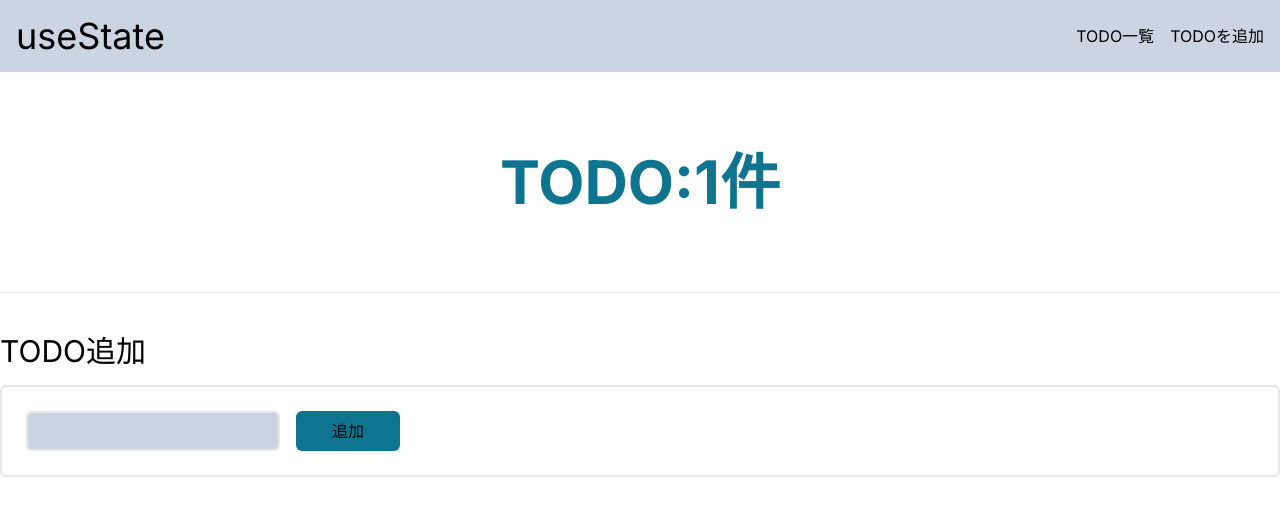
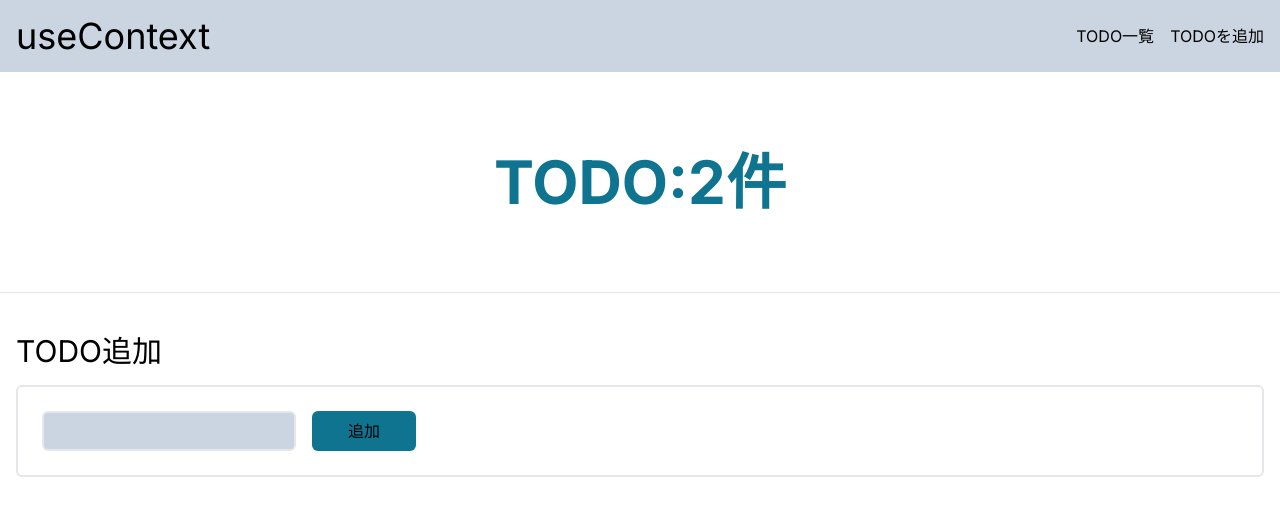
Before and after one commit to hi-lee-mon/state-management, a Next.js app: page /add in a window 1280 px wide. Shown: the top 516 px of the page. Built offline with nearby package versions, Linux system fonts and the light colour scheme.

Commit message:
contextを使用した状態管理の方法

```diff
--- a/src/component/Header.tsx
+++ b/src/component/Header.tsx
@@ -1,25 +1,23 @@
-import { Todo } from '@/types';
 import Link from 'next/link';
 import { FC } from 'react';
 import { TodoCounter } from './TodoCounter';
+import { useTodosContext } from '@/context/todosContext';
 
-type Props = {
-  todoCount: number;
-};
-
-export const Header: FC<Props> = ({ todoCount }) => {
+export const Header: FC = () => {
+  // 実際、UIにしか関心がないheaderのような共通的なコンポーネント内でカスタムフックは使わないほうがよい。カスタムフックに依存するため、機能を意識したつくりになるし副作用が生まれることでテストがしづらい。
+  const todos = useTodosContext();
   return (
     <header>
       <nav className="flex items-center bg-slate-300 p-4">
         <h1 className="text-4xl flex-1">
-          <Link href="/">useState</Link>
+          <Link href="/">useContext</Link>
         </h1>
         <div className="flex gap-4">
           <Link href="/">TODO一覧</Link>
           <Link href="/add">TODOを追加</Link>
         </div>
       </nav>
-      <TodoCounter todoCount={todoCount} />
+      <TodoCounter todoCount={todos.length} />
       <hr />
     </header>
   );
--- a/src/component/Layout.tsx
+++ b/src/component/Layout.tsx
@@ -3,14 +3,13 @@ import { Header } from './Header';
 
 type Props = {
   children: ReactNode;
-  todoCount: number;
 };
 
-export const Layout: FC<Props> = ({ children, todoCount }) => {
+export const Layout: FC<Props> = ({ children }) => {
   return (
     <>
-      <Header todoCount={todoCount} />
-      <main className="container mx-auto py-10">{children}</main>
+      <Header />
+      <main className="container mx-auto px-4 py-10">{children}</main>
     </>
   );
 };
--- /dev/null
+++ b/src/context/todosContext.tsx
@@ -0,0 +1,79 @@
+import { Todo } from '@/types';
+import { useState, createContext, useContext, ReactNode, useMemo, useCallback } from 'react';
+
+const INITIAL_TODOS: Todo[] = [
+  { id: 1, text: 'hoge', isDone: true },
+  { id: 2, text: 'huga', isDone: false },
+];
+const INITIAL_FN = () => {
+  throw Error('No default value');
+};
+
+/**
+ * createContextの引数でuseContextの戻り値の初期値を設定できる
+ * ただし.Providerで行ったvalueの設定が優先される
+ * 基本的にはどちらも設定しておき上書きを前提とするsetTodosのような処理は使用されてはいけないのでErrorをthrowするように設定すると良い
+ */
+const TodosContext = createContext(INITIAL_TODOS);
+const TodosDispatchContext = createContext<{
+  toggleIsDone: (id: number) => void;
+  addTodo: (text: string) => void;
+}>({
+  toggleIsDone: INITIAL_FN,
+  addTodo: INITIAL_FN,
+});
+
+/**
+ * Tips:パフォーマンスチューニング
+ * stateとsetStateを別々のvalueで渡すことでsetStateだけしか受けとらないコンポーネントの再レンダリングを抑えることができる。
+ */
+export const useTodosContext = () => useContext(TodosContext);
+export const useTodosDispatchContext = () => useContext(TodosDispatchContext);
+
+export const TodosProvider = ({ children }: { children: ReactNode }) => {
+  console.info(
+    'stateの更新によってProviderコンポーネントは再レンダリングされる。この影響でaddTodoなどが再生成されるためuseCallbackとuseMemoを利用する'
+  );
+  const [todos, setTodos] = useState<Todo[]>(INITIAL_TODOS);
+
+  /**
+   * 基本的にロジックはコンポーネント側ではなくstateを管理するほうやカスタムフックに寄せることが大切
+   */
+  const toggleIsDone = useCallback((id: number) => {
+    setTodos((prevTodos) => {
+      return prevTodos.map((todo) => {
+        if (todo.id === id) {
+          return { ...todo, isDone: !todo.isDone };
+        }
+        return todo;
+      });
+    });
+  }, []);
+
+  const addTodo = useCallback((text: string) => {
+    setTodos((prevTodos) => {
+      const newTodo: Todo = {
+        id: prevTodos.length + 1,
+        text,
+        isDone: false,
+      };
+      return [...prevTodos, newTodo];
+    });
+  }, []);
+
+  const todosDispatchValue = useMemo(
+    () => ({
+      toggleIsDone,
+      addTodo,
+    }),
+    [toggleIsDone, addTodo]
+  );
+
+  return (
+    <TodosContext.Provider value={todos}>
+      <TodosDispatchContext.Provider value={todosDispatchValue}>
+        {children}
+      </TodosDispatchContext.Provider>
+    </TodosContext.Provider>
+  );
+};
--- a/src/pages/_app.tsx
+++ b/src/pages/_app.tsx
@@ -1,21 +1,20 @@
-import { useState } from 'react';
-import { Header } from '@/component/Header';
 import { Inter } from 'next/font/google';
 import '@/styles/globals.css';
 import type { AppProps } from 'next/app';
-import { Todo } from '@/types';
 import { Layout } from '@/component/Layout';
+import { TodosProvider } from '@/context/todosContext';
 
 const inter = Inter({ subsets: ['latin'] });
 
 export default function App({ Component, pageProps }: AppProps) {
-  const [todos, setTodos] = useState<Todo[]>([{ id: 1, text: 'hoge', isDone: true }]);
-
   return (
     <div className={inter.className}>
-      <Layout todoCount={todos.length}>
-        <Component {...pageProps} todos={todos} setTodos={setTodos} />
-      </Layout>
+      {/* 同じcontextプロバイダーをネストした場合より子のProviderのvalueが優先される。一部にだけ特定のvalueを適用した場合にネストさせるとよい */}
+      <TodosProvider>
+        <Layout>
+          <Component {...pageProps} />
+        </Layout>
+      </TodosProvider>
     </div>
   );
 }
--- a/src/pages/add.tsx
+++ b/src/pages/add.tsx
@@ -1,25 +1,19 @@
 import React, { ComponentProps } from 'react';
-import { Dispatch, SetStateAction } from 'react';
 import { Todo } from '@/types';
 import { NextPage } from 'next';
-type Props = {
-  setTodos: Dispatch<SetStateAction<Todo[]>>;
-};
+import { useTodosDispatchContext } from '@/context/todosContext';
 
-const Add: NextPage<Props> = ({ setTodos }) => {
+const Add: NextPage = () => {
+  const { addTodo } = useTodosDispatchContext();
+
   const handleAddTodoSubmit: ComponentProps<'form'>['onSubmit'] = (e) => {
     e.preventDefault();
     const text = e.currentTarget.text.value;
-    setTodos((prevTodos) => {
-      const newTodo: Todo = {
-        id: prevTodos.length + 1,
-        text,
-        isDone: false,
-      };
-      return [...prevTodos, newTodo];
-    });
+    addTodo(text);
     e.currentTarget.reset();
   };
+
+  console.info('contextを分けているので追加操作だけでは再レンダリングは発生しない');
 
   return (
     <div>
--- a/src/pages/index.tsx
+++ b/src/pages/index.tsx
@@ -1,22 +1,9 @@
-import { Dispatch, SetStateAction } from 'react';
-import { Todo } from '@/types';
 import { NextPage } from 'next';
-type Props = {
-  todos: Todo[];
-  setTodos: Dispatch<SetStateAction<Todo[]>>;
-};
+import { useTodosContext, useTodosDispatchContext } from '@/context/todosContext';
 
-const Home: NextPage<Props> = ({ todos, setTodos }) => {
-  const toggleIsDone = (id: number) => {
-    setTodos((prevTodos) => {
-      return prevTodos.map((todo) => {
-        if (todo.id === id) {
-          return { ...todo, isDone: !todo.isDone };
-        }
-        return todo;
-      });
-    });
-  };
+const Home: NextPage = () => {
+  const todos = useTodosContext();
+  const { toggleIsDone } = useTodosDispatchContext();
 
   return (
     <div>
```
